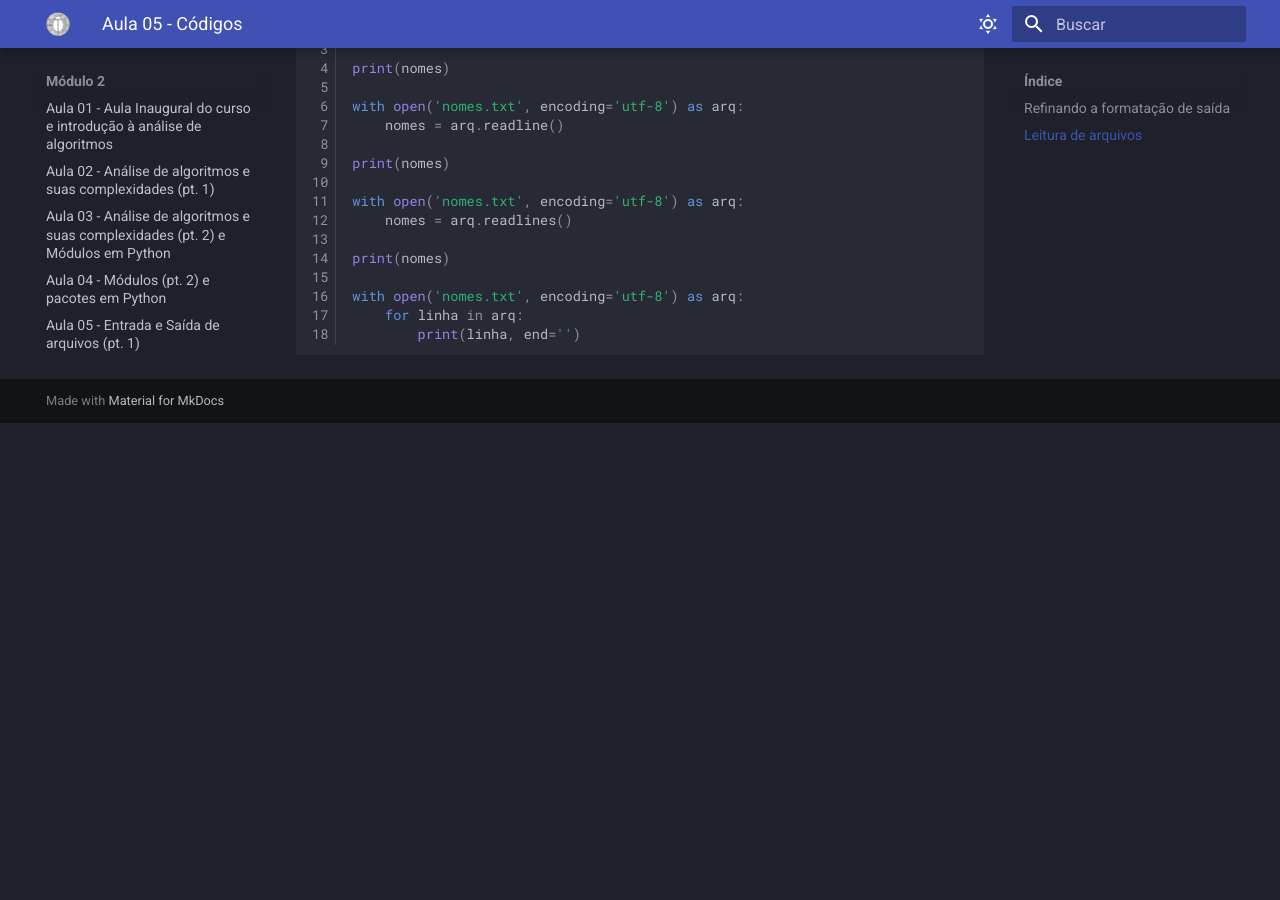
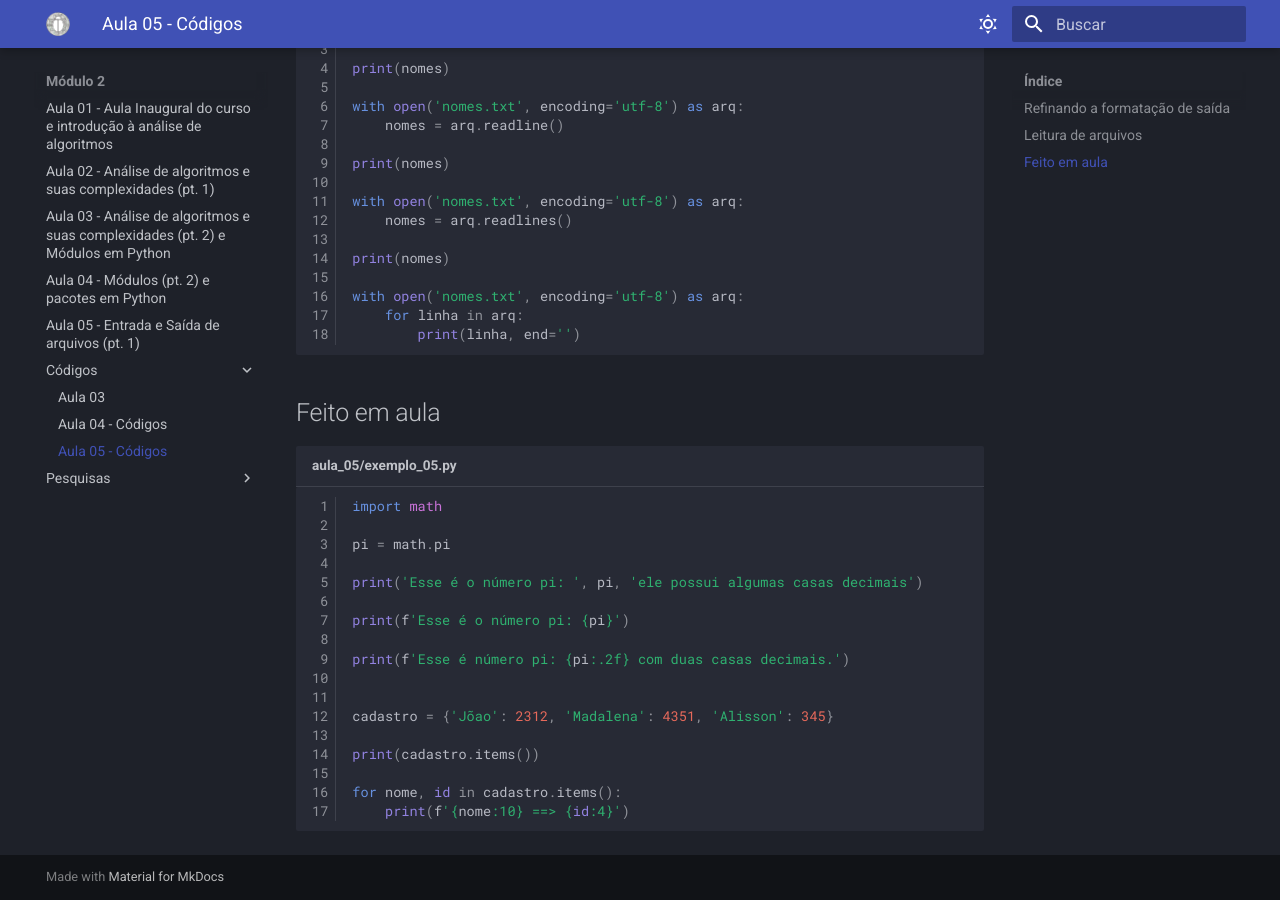
Before and after one commit to eversonott/fundamentos-algoritmos-web, an MkDocs documentation site: the page built from docs/Módulo 2/Códigos/aula_05.md, in a window 1280 px wide and 900 px high, scrolled down 1759 px. Built offline with MkDocs 1.6.1 and Material for MkDocs 9.7.7, drawn with Linux system fonts in a browser that asks for light colours; plug-ins that fetch from the network failed and are left out; before the commit the page ends 2182 px from its top, so only the background shows below that.

Commit message:
Código feito em aula

````diff
--- a/docs/Módulo 2/Códigos/aula_05.md
+++ b/docs/Módulo 2/Códigos/aula_05.md
@@ -18,3 +18,9 @@
 ```py title="aula_05/exemplo_04.py" linenums="1"
 --8<-- "./codigo/aula_05/exemplo_04.py"
 ```
+
+## Feito em aula
+
+```py title="aula_05/exemplo_05.py" linenums="1"
+--8<-- "./codigo/aula_05/exemplo_05.py"
+```
--- /dev/null
+++ b/docs/codigo/aula_05/exemplo_05.py
@@ -0,0 +1,17 @@
+import math
+
+pi = math.pi
+
+print('Esse é o número pi: ', pi, 'ele possui algumas casas decimais')
+
+print(f'Esse é o número pi: {pi}')
+
+print(f'Esse é número pi: {pi:.2f} com duas casas decimais.')
+
+
+cadastro = {'Jõao': 2312, 'Madalena': 4351, 'Alisson': 345}
+
+print(cadastro.items())
+
+for nome, id in cadastro.items():
+    print(f'{nome:10} ==> {id:4}')
````
